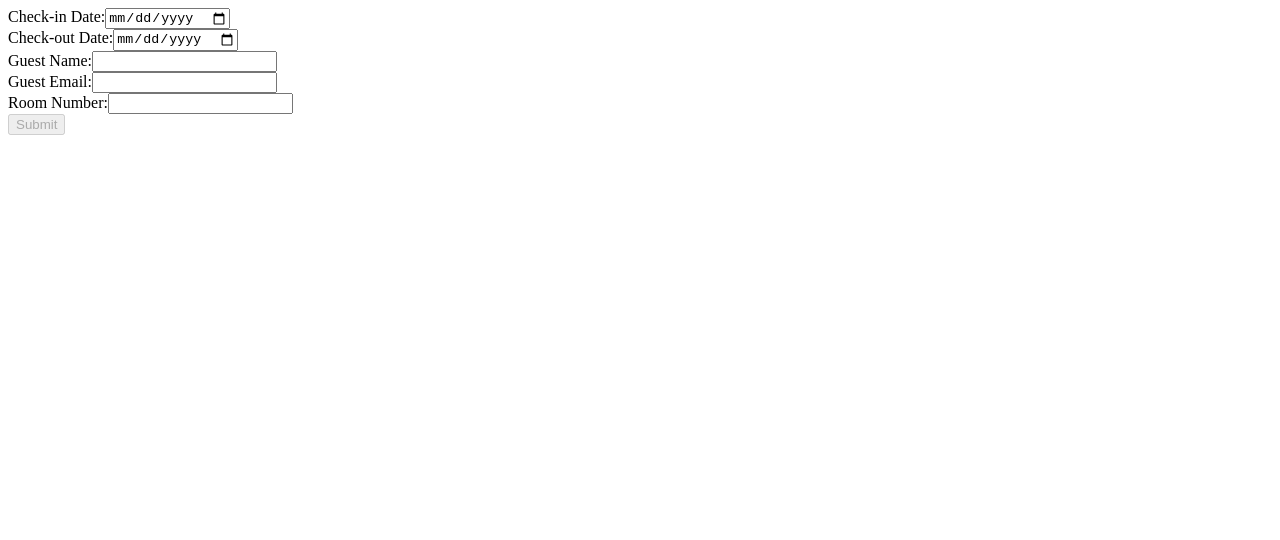
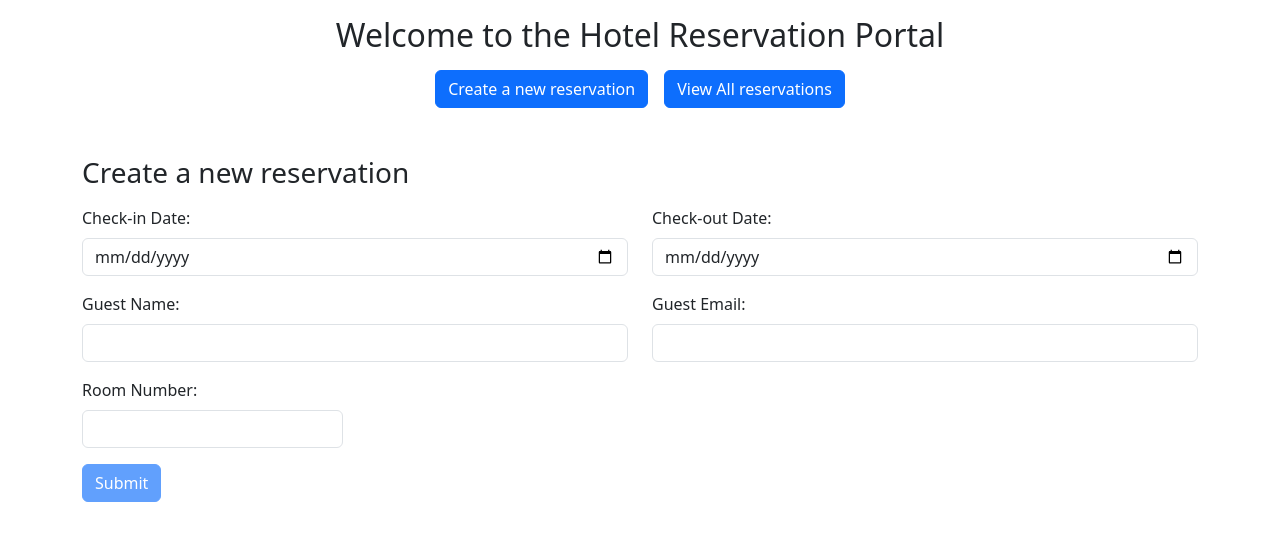
Before and after one commit to romsit/hotel-app, an Angular app: page /new in a window 1280 px wide. Shown: the top 540 px of the page. Built offline with nearby package versions, Linux system fonts and the light colour scheme.

Commit message:
Styling with bootstrap

```diff
--- a/package.json
+++ b/package.json
@@ -18,6 +18,7 @@
     "@angular/platform-browser": "^18.1.0",
     "@angular/platform-browser-dynamic": "^18.1.0",
     "@angular/router": "^18.1.0",
+    "bootstrap": "5.3",
     "rxjs": "~7.8.0",
     "tslib": "^2.3.0",
     "zone.js": "~0.14.3"
--- a/src/app/app.component.html
+++ b/src/app/app.component.html
@@ -1 +1,3 @@
-<router-outlet />
+<div class="container">
+  <router-outlet />
+</div>
--- a/src/app/home/home.component.html
+++ b/src/app/home/home.component.html
@@ -1,5 +1,5 @@
-<div>
-    <h2>Welcome to the Hotel Reservation Portal</h2>
-    <button [routerLink]="['/new']">Create a new reservation</button>
-    <button [routerLink]="['/list']">View All reservations</button>
+<div class="text-center my-3">
+    <h2 class="mb-3">Welcome to the Hotel Reservation Portal</h2>
+    <button class="btn btn-primary mx-2" [routerLink]="['/new']">Create a new reservation</button>
+    <button class="btn btn-primary mx-2" [routerLink]="['/list']">View All reservations</button>
 </div>
--- a/src/app/home/home.module.ts
+++ b/src/app/home/home.module.ts
@@ -11,6 +11,9 @@
   imports: [
     CommonModule,
     RouterModule
+  ],
+  exports: [
+    HomeComponent
   ]
 })
 export class HomeModule { }
--- a/src/app/reservation-form/reservation-form.component.html
+++ b/src/app/reservation-form/reservation-form.component.html
@@ -1,30 +1,83 @@
+<app-home></app-home>
+
+<h3 class="mt-5 mb-3">Create a new reservation</h3>
 <form [formGroup]="reservationForm" (ngSubmit)="onSubmit()">
-
-    <div>
-        <label for="">Check-in Date:</label>
-        <input type="date" formControlName="checkInDate">
-        <div *ngIf="reservationForm.get('checkInDate')?.invalid && reservationForm.get('checkInDate')?.touched">Check-In Date is required.</div>
-    </div>
-    <div>
-        <label for="">Check-out Date:</label>
-        <input type="date" formControlName="checkOutDate">
-        <div *ngIf="reservationForm.get('checkOutDate')?.invalid && reservationForm.get('checkOutDate')?.touched">Check-out Date is required.</div>
-    </div>
-    <div>
-        <label for="">Guest Name:</label>
-        <input type="text" formControlName="guestName">
-        <div *ngIf="reservationForm.get('guestName')?.invalid && reservationForm.get('guestName')?.touched">Guest Name is required.</div>
-    </div>
-    <div>
-        <label for="">Guest Email:</label>
-        <input type="email" formControlName="guestEmail">
-        <div *ngIf="reservationForm.get('guestEmail')?.invalid && reservationForm.get('guestEmail')?.touched">Guest email is required.</div>
-    </div>
-    <div>
-        <label for="">Room Number:</label>
-        <input type="number" formControlName="roomNumber">
-        <div *ngIf="reservationForm.get('roomNumber')?.invalid && reservationForm.get('roomNumber')?.touched">Room number is required.</div>
+  <div class="row mb-3">
+    <div class="col">
+      <label class="form-label" for="">Check-in Date:</label>
+      <input class="form-control" type="date" formControlName="checkInDate" />
+      <small
+        class="text-danger"
+        *ngIf="
+          reservationForm.get('checkInDate')?.invalid &&
+          reservationForm.get('checkInDate')?.touched
+        "
+        >Check-In Date is required.</small
+      >
     </div>
 
-    <button type="submit" [disabled]="reservationForm.invalid">Submit</button>
+    <div class="col">
+      <label class="form-label" for="">Check-out Date:</label>
+      <input class="form-control" type="date" formControlName="checkOutDate" />
+      <small
+        class="text-danger"
+        *ngIf="
+          reservationForm.get('checkOutDate')?.invalid &&
+          reservationForm.get('checkOutDate')?.touched
+        "
+        >Check-out Date is required.</small
+      >
+    </div>
+  </div>
+
+  <div class="row mb-3">
+    <div class="col">
+      <label class="form-label" for="">Guest Name:</label>
+      <input class="form-control" type="text" formControlName="guestName" />
+      <small
+        class="text-danger"
+        *ngIf="
+          reservationForm.get('guestName')?.invalid &&
+          reservationForm.get('guestName')?.touched
+        "
+        >Guest Name is required.</small
+      >
+    </div>
+
+    <div class="col">
+      <label class="form-label" for="">Guest Email:</label>
+      <input class="form-control" type="email" formControlName="guestEmail" />
+      <small
+        class="text-danger"
+        *ngIf="
+          reservationForm.get('guestEmail')?.invalid &&
+          reservationForm.get('guestEmail')?.touched
+        "
+        >Guest email is required.</small
+      >
+    </div>
+  </div>
+
+  <div class="row mb-3">
+    <div class="col-3">
+      <label class="form-label" for="">Room Number:</label>
+      <input class="form-control" type="number" formControlName="roomNumber" />
+      <small
+        class="text-danger"
+        *ngIf="
+          reservationForm.get('roomNumber')?.invalid &&
+          reservationForm.get('roomNumber')?.touched
+        "
+        >Room number is required.</small
+      >
+    </div>
+  </div>
+
+  <button
+    class="btn btn-primary"
+    type="submit"
+    [disabled]="reservationForm.invalid"
+  >
+    Submit
+  </button>
 </form>
--- a/src/app/reservation-list/reservation-list.component.html
+++ b/src/app/reservation-list/reservation-list.component.html
@@ -1,15 +1,35 @@
-<h2>Reservation List</h2>
+<app-home></app-home>
+
+<h3 class="mt-5 mb-3">Reservation List</h3>
+
+<table class="table table-striped text-center">
+    <thead>
+        <tr>
+            <th>Guest</th>
+            <th>Email</th>
+            <th>Room no.</th>
+            <th>Check-In</th>
+            <th>Check-Out</th>
+            <th>Actions</th>
+        </tr>
+    </thead>
+    <tbody>
+        <tr *ngFor="let reservation of reservations">
+            <td> {{reservation.guestName}}</td>
+            <td>{{reservation.guestEmail}}</td>
+            <td>{{reservation.roomNumber}}</td>
+            <td>{{reservation.checkInDate}}</td>
+            <td>{{reservation.checkOutDate}}</td>
+            <td>
+                <button class="btn btn-sm btn-danger mx-1" (click)="deleteReservation(reservation.id)">x</button>
+                <button class="btn btn-sm btn-secondary mx-1" [routerLink]="['/edit', reservation.id]">Edit</button>
+            </td>
+        </tr>
+    </tbody>
+</table>
 
 <ul *ngIf="reservations.length; else noReservation">
-    <li *ngFor="let reservation of reservations">
-        Guest: {{reservation.guestName}} <br>
-        Email: {{reservation.guestEmail}} <br>
-        Room: {{reservation.roomNumber}} <br>
-        Check-In: {{reservation.checkInDate}} <br>
-        Check-Out: {{reservation.checkOutDate}} <br>
-        <button (click)="deleteReservation(reservation.id)">x</button>
-        <button [routerLink]="['/edit', reservation.id]">Edit</button>
-    </li>
+
 </ul>
 
 <ng-template #noReservation>
--- a/src/app/reservation/reservation.module.ts
+++ b/src/app/reservation/reservation.module.ts
@@ -4,6 +4,7 @@
 import { ReservationListComponent } from '../reservation-list/reservation-list.component';
 import { FormsModule, ReactiveFormsModule } from '@angular/forms';
 import { RouterModule } from '@angular/router';
+import { HomeModule } from '../home/home.module';
 
 @NgModule({
   declarations: [
@@ -14,7 +15,8 @@
     CommonModule,
     FormsModule,
     ReactiveFormsModule,
-    RouterModule
+    RouterModule,
+    HomeModule
   ]
 })
 export class ReservationModule { }
--- a/src/styles.css
+++ b/src/styles.css
@@ -1 +1,2 @@
 /* You can add global styles to this file, and also import other style files */
+@import "bootstrap/dist/css/bootstrap.min.css"
```
Also changed, not shown: 1 other file (tests, documents, lock files or other folders).
